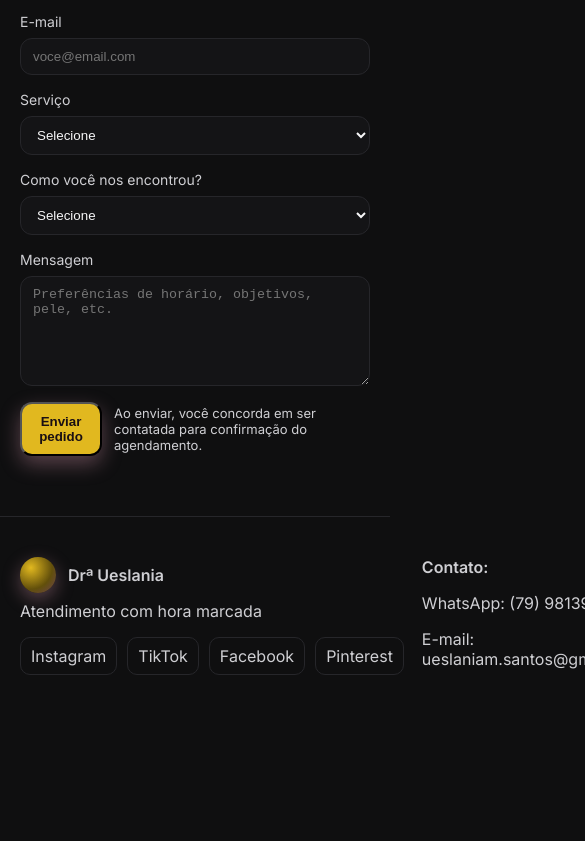
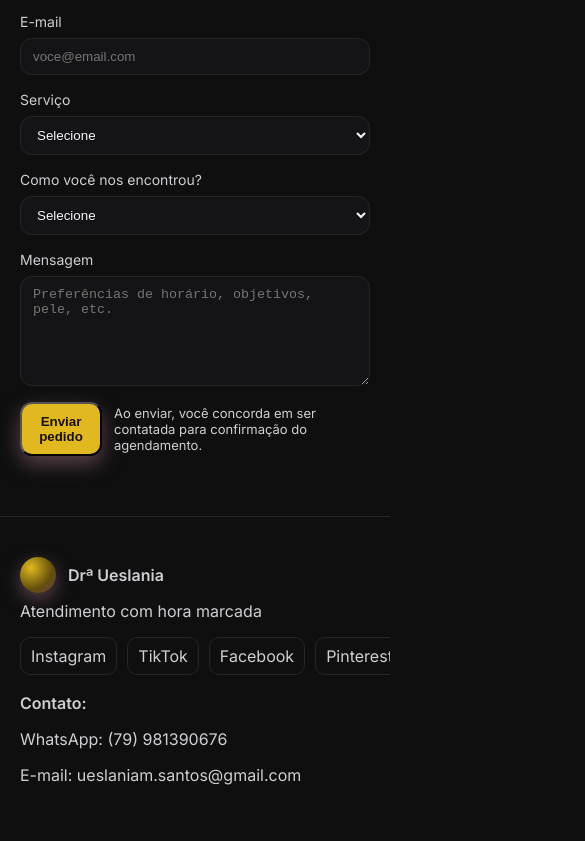
Before and after one commit to rafaelguerrah/Treinando-page, a plain HTML site: page index.html in a window 390 px wide. Shown: the part 7203-8044 px from the top of the page, 585 px wide, since content can reach past the window. Before the commit the page ends 7928 px from the top, so only its background shows below. Drawn offline with nearby package versions, Linux system fonts and the light colour scheme.

Commit message:
feat:mechendo no css

```diff
--- a/style.css
+++ b/style.css
@@ -382,13 +382,17 @@
  footer {
     padding: 40px 0;
     border-top: 1px solid var(--stroke);
-     color: var(--muted)
+    color: var(--muted);
+    max-width: 100%;
+    overflow-x: hidden;
 }
 
 .foot-grid {
     display: grid;
     grid-template-columns: 1.2fr .8fr .8fr;
-     gap: 18px
+    gap: 18px;
+    width: 100%;
+    box-sizing: border-box;
 }
 
  .social {
@@ -453,6 +457,9 @@
      .form {
          grid-template-columns: 1fr
      }
+        .foot-grid {
+            grid-template-columns: 1fr
+        }
  }
 
  /* Animações simples */
```
Lines whose indentation alone changed are shown as unchanged.
